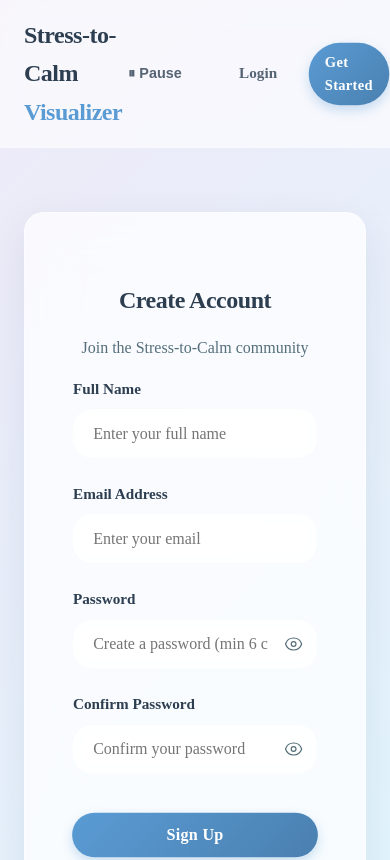
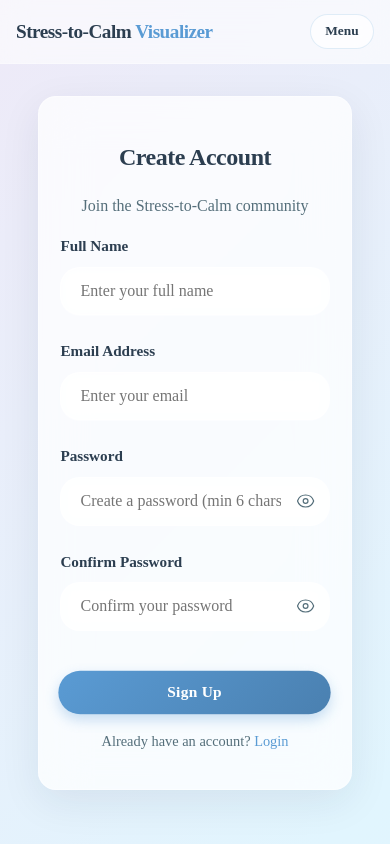
Before and after one commit to Abid-Al-Hossain/Stress-to-Calm-Visualize, a Next.js app: page /register in a window 390 px wide. Shown: the top 860 px of the page. Built offline with nearby package versions, Linux system fonts and the light colour scheme.

Commit message:
Improve responsive layout across devices

```diff
--- a/src/app/globals.css
+++ b/src/app/globals.css
@@ -115,6 +115,57 @@ a:hover {
   max-width: 1200px;
   margin: 0 auto;
   padding: 0 1.5rem;
+}
+
+.hero-actions {
+  display: flex;
+  flex-wrap: wrap;
+  justify-content: center;
+  gap: 1rem;
+  margin-top: 2rem;
+}
+
+.hero-user-pill {
+  display: inline-flex;
+  align-items: center;
+  justify-content: center;
+  padding: 0.85rem 1.4rem;
+  background: rgba(255, 255, 255, 0.5);
+  backdrop-filter: blur(12px);
+  border-radius: 999px;
+  border: 1px solid rgba(255, 255, 255, 0.6);
+  box-shadow: var(--shadow-sm);
+  color: #4b5563;
+  font-weight: 600;
+  max-width: 100%;
+  text-align: center;
+}
+
+.hero-visualizer {
+  margin-top: 3rem;
+  width: 100%;
+  display: flex;
+  justify-content: center;
+}
+
+.hero-visualizer-inner {
+  width: 100%;
+}
+
+.feature-icon {
+  margin-bottom: 1rem;
+  font-size: 2.25rem;
+}
+
+.feature-icon svg {
+  width: 3rem;
+  height: 3rem;
+}
+
+.cta-card {
+  display: flex;
+  flex-direction: column;
+  align-items: center;
 }
 
 .text-center {
@@ -301,6 +352,10 @@ a:hover {
   align-items: center;
 }
 
+.nav-toggle {
+  display: none;
+}
+
 .nav-link {
   color: var(--text);
   font-weight: 600;
@@ -388,6 +443,155 @@ footer {
   backdrop-filter: blur(5px);
 }
 
+@media (max-width: 1024px) {
+  .hero {
+    padding: 5rem 0 3.5rem;
+  }
+
+  .title-gradient {
+    font-size: clamp(2.6rem, 7vw, 3.5rem);
+  }
+
+  .subtitle {
+    font-size: 1.08rem;
+    line-height: 1.7;
+  }
+
+  .feature-grid {
+    gap: 1.5rem;
+    margin: 3rem 0;
+  }
+
+  .feature-card,
+  .card {
+    padding: 2rem;
+  }
+}
+
+@media (max-width: 820px) {
+  .navbar {
+    padding: 0.85rem 0;
+  }
+
+  .nav-content {
+    flex-wrap: wrap;
+    gap: 0.85rem;
+  }
+
+  .nav-toggle {
+    display: inline-flex;
+    align-items: center;
+    justify-content: center;
+    padding: 0.55rem 0.9rem;
+    border-radius: 999px;
+    border: 1px solid rgba(90, 155, 212, 0.18);
+    background: rgba(255, 255, 255, 0.72);
+    color: var(--text);
+    font-weight: 700;
+    font-family: var(--font-heading);
+    cursor: pointer;
+  }
+
+  .nav-links {
+    display: none;
+    width: 100%;
+    flex-direction: column;
+    align-items: stretch;
+    gap: 0.75rem;
+    padding: 0.9rem 0 0.2rem;
+  }
+
+  .nav-links.is-open {
+    display: flex;
+  }
+
+  .nav-link,
+  .nav-links .btn {
+    width: 100%;
+    justify-content: center;
+    text-align: center;
+  }
+
+  .nav-brand {
+    font-size: 1.2rem;
+    max-width: calc(100% - 6rem);
+    line-height: 1.2;
+  }
+}
+
+@media (max-width: 640px) {
+  .container {
+    padding: 0 1rem;
+  }
+
+  .hero {
+    padding: 4rem 0 2.75rem;
+  }
+
+  .title-gradient {
+    font-size: clamp(2rem, 10vw, 2.8rem);
+    margin-bottom: 1rem;
+  }
+
+  .subtitle {
+    font-size: 0.98rem;
+    margin-bottom: 1.75rem;
+  }
+
+  .hero-actions {
+    flex-direction: column;
+    align-items: stretch;
+    gap: 0.75rem;
+  }
+
+  .hero-actions .btn,
+  .hero-actions button {
+    width: 100%;
+    margin-left: 0 !important;
+  }
+
+  .hero-user-pill {
+    width: 100%;
+  }
+
+  .hero-visualizer {
+    margin-top: 2rem;
+  }
+
+  .feature-grid {
+    grid-template-columns: 1fr;
+  }
+
+  .feature-card,
+  .card,
+  .auth-card {
+    padding: 1.35rem;
+    border-radius: 18px;
+  }
+
+  .auth-card {
+    margin: 2rem auto;
+  }
+
+  .btn {
+    padding: 0.78rem 1.2rem;
+    font-size: 0.95rem;
+  }
+
+  .feature-icon {
+    font-size: 2rem;
+  }
+
+  .feature-icon svg {
+    width: 2.5rem;
+    height: 2.5rem;
+  }
+
+  footer {
+    margin-top: 2.5rem;
+  }
+}
+
 /* Reduce motion preference */
 @media (prefers-reduced-motion: reduce) {
   *,
--- a/src/components/Navbar.tsx
+++ b/src/components/Navbar.tsx
@@ -10,37 +10,35 @@ export default function Navbar() {
   const router = useRouter();
   const [user, setUser] = useState<User | null>(null);
   const [mounted, setMounted] = useState(false);
+  const [isPaused, setIsPaused] = useState(false);
+  const [menuOpen, setMenuOpen] = useState(false);
 
-  const [isPaused, setIsPaused] = useState(false);
-
-  // Check auth state on mount and when interactions happen
-  // In a real app, use a Context/Provider pattern or SWR/React Query
   useEffect(() => {
     setMounted(true);
-    const currentUser = AuthService.getCurrentUser();
-    setUser(currentUser);
+    setUser(AuthService.getCurrentUser());
 
-    // Check animation preference
     const pausedPref = localStorage.getItem("animation-paused") === "true";
     setIsPaused(pausedPref);
     if (pausedPref) {
       document.body.classList.add("animation-paused");
     }
 
-    // Listen for storage events (e.g. login in another tab, or simple update from same tab if we dispatch event)
     const handleStorageChange = () => {
       setUser(AuthService.getCurrentUser());
     };
 
     window.addEventListener("storage", handleStorageChange);
-    // Custom event for same-tab updates
     window.addEventListener("auth-change", handleStorageChange);
 
     return () => {
       window.removeEventListener("storage", handleStorageChange);
       window.removeEventListener("auth-change", handleStorageChange);
     };
-  }, [pathname]); // Re-check on navigation
+  }, [pathname]);
+
+  useEffect(() => {
+    setMenuOpen(false);
+  }, [pathname, user]);
 
   const toggleAnimation = () => {
     const newState = !isPaused;
@@ -61,12 +59,13 @@ export default function Navbar() {
     router.refresh();
   };
 
-  if (!mounted)
+  if (!mounted) {
     return (
       <nav className="navbar">
         <div className="container nav-content">Loading...</div>
       </nav>
     );
+  }
 
   return (
     <nav className="navbar">
@@ -75,7 +74,17 @@ export default function Navbar() {
           Stress-to-Calm <span>Visualizer</span>
         </Link>
 
-        <div className="nav-links">
+        <button
+          type="button"
+          className="nav-toggle"
+          onClick={() => setMenuOpen((open) => !open)}
+          aria-expanded={menuOpen}
+          aria-controls="site-nav-links"
+        >
+          {menuOpen ? "Close" : "Menu"}
+        </button>
+
+        <div id="site-nav-links" className={`nav-links ${menuOpen ? "is-open" : ""}`}>
           <button
             onClick={toggleAnimation}
             className="nav-link"
@@ -86,16 +95,19 @@ export default function Navbar() {
               fontSize: "0.9rem",
               display: "flex",
               alignItems: "center",
+              justifyContent: "center",
               gap: "0.5rem",
               minWidth: "85px",
             }}
           >
-            {isPaused ? <span>▶ Resume</span> : <span>⏸ Pause</span>}
+            {isPaused ? <span>Resume</span> : <span>Pause</span>}
           </button>
 
           {user ? (
             <>
-              <span className="text-muted">Welcome, {user.name}</span>
+              <span className="text-muted" style={{ textAlign: "center" }}>
+                Welcome, {user.name}
+              </span>
               <button
                 onClick={handleLogout}
                 className="btn btn-outline"
```
Also changed, not shown: src/app/page.tsx (+9 -10 lines), src/components/InterventionGuide.tsx (+18 -7 lines), src/components/StressSurvey.tsx (+36 -23 lines), src/components/StressToCalmPreview.tsx (+30 -19 lines).
